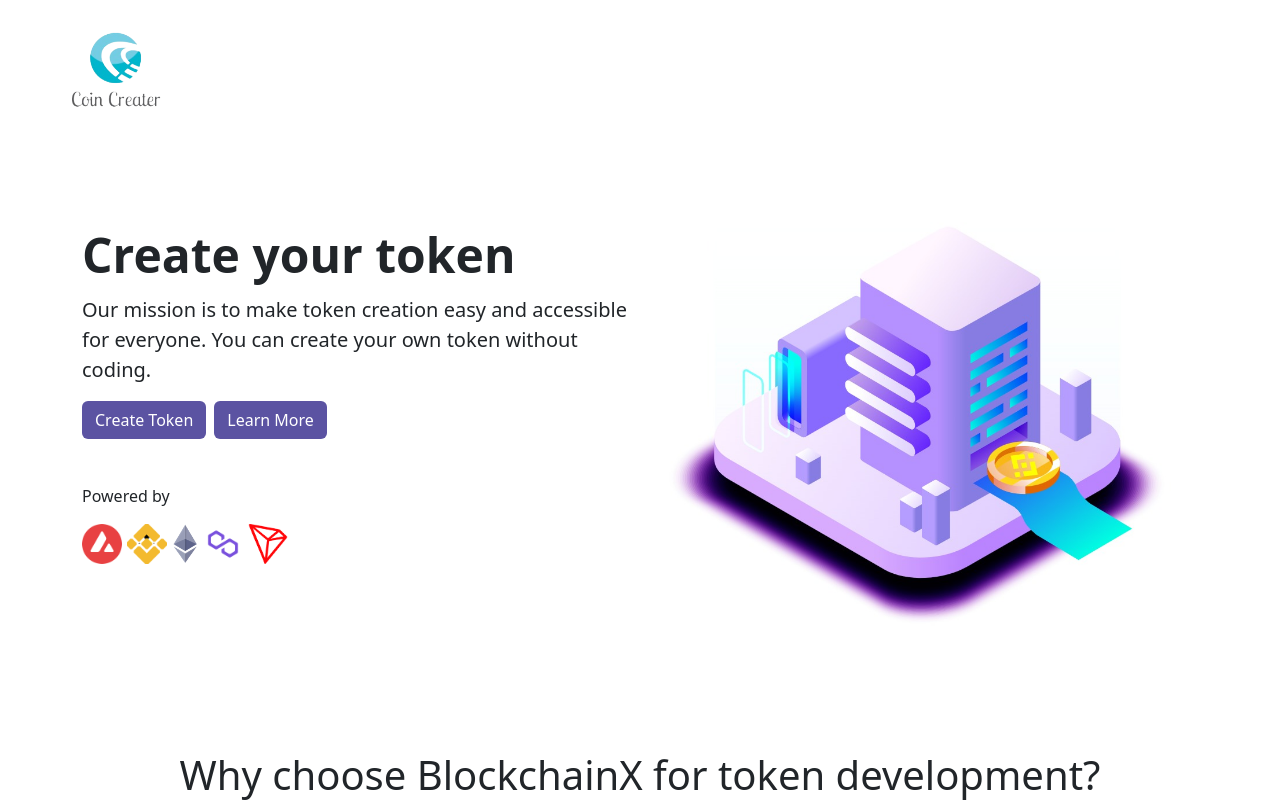
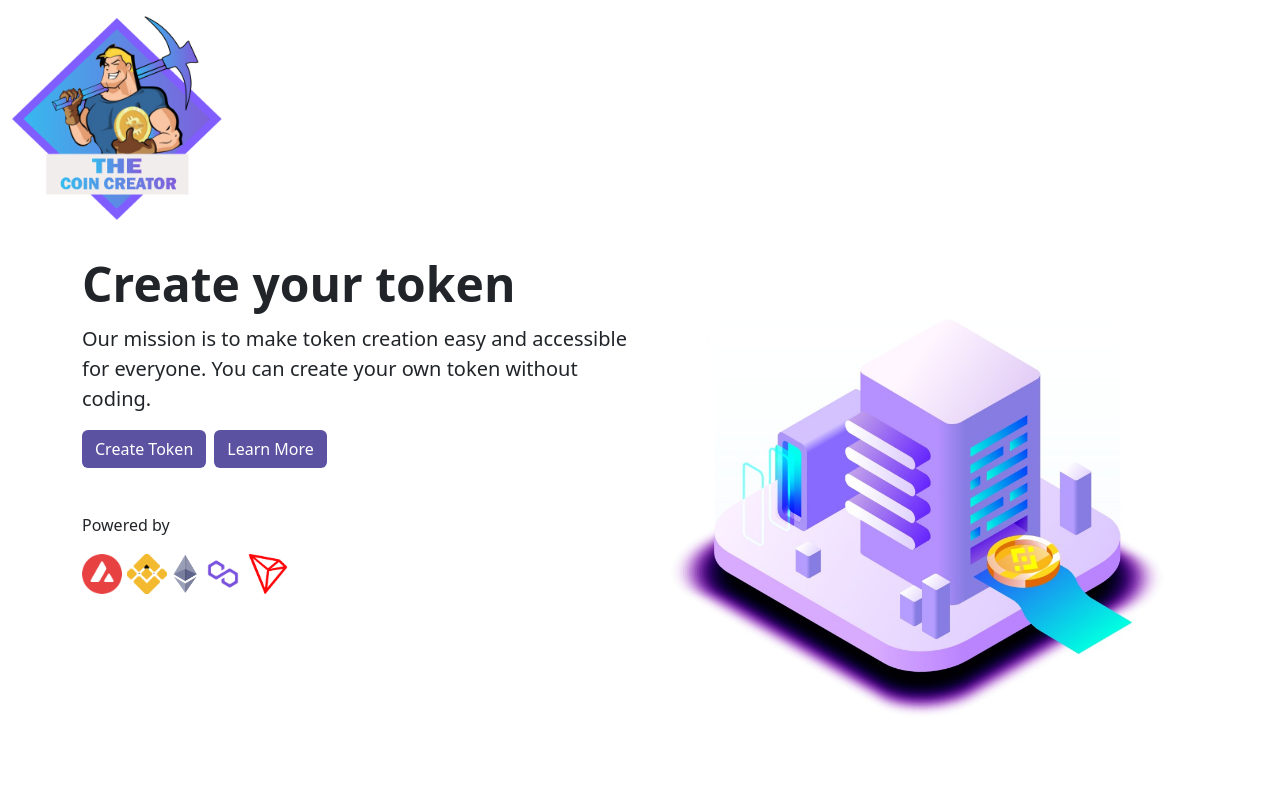
Before and after one commit to BetterLogicTeam/create_token, a React (Create React App) app: page / in a window 1280 px wide. Shown: the top 802 px of the page. Built offline with nearby package versions, Linux system fonts and the light colour scheme.

Commit message:
fixed more

```diff
--- a/src/Components/Moon__upper_footer/Moon_u_footer.jsx
+++ b/src/Components/Moon__upper_footer/Moon_u_footer.jsx
@@ -1,8 +1,8 @@
 import React from 'react'
 import "./Moon_u_footer.css"
-import {BsTelegram} from "react-icons/bs"
-import {FaRegGem} from "react-icons/fa"
-import moonh2 from"../Assets/moonh2.png"
+import { BsTelegram } from "react-icons/bs"
+import { FaRegGem } from "react-icons/fa"
+import moonh2 from "../Assets/moonh2.png"
 
 function Moon_u_footer() {
     return (
@@ -18,7 +18,7 @@ function Moon_u_footer() {
             <div className="container">
                 <div className="row mt-4 justify-content-around align-items-center">
                     <div className="col-md-3 p-0">
-                <img src={moonh2} className='width_res' alt="" />
+                        <img src={moonh2} className='width_res' style={{ height: '213px', }} alt="" />
                     </div>
                     <div className="col-md-3">
                         <h6 className='text-start mb-4'> LINKS AND SERVICES</h6>
--- a/src/Components/Moon_token/Moon_token.jsx
+++ b/src/Components/Moon_token/Moon_token.jsx
@@ -20,7 +20,7 @@ function Moon_token() {
   return (
     <div className='py-4'>
       <div className="container">
-        <div className="row align-items-center">
+        <div className="row ">
           <div className="col-md-6">
             <h1 className='token_heading text-start'>Create your token</h1>
             <p className="lead text-start">Our mission is to make token creation easy and accessible for everyone. You can create your own token without coding.</p>
```
Also changed, not shown: src/Components/Assets/moonh2.png. Lines whose indentation alone changed are shown as unchanged.
